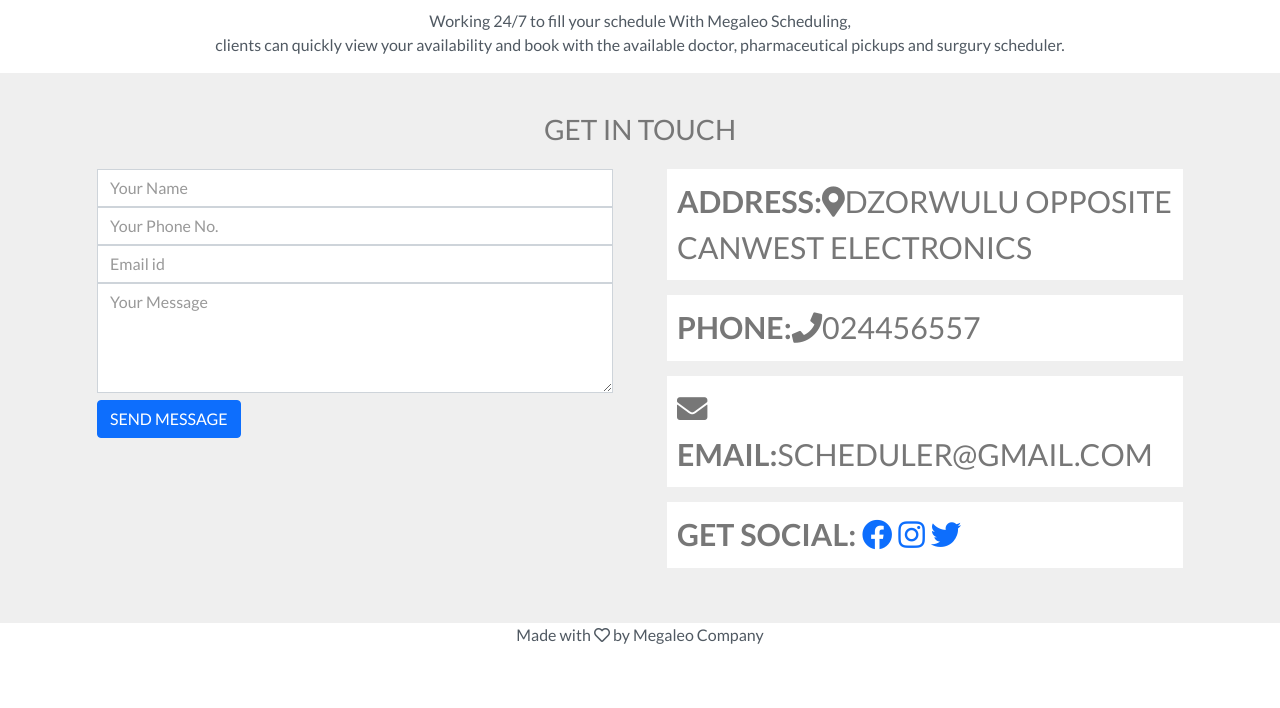
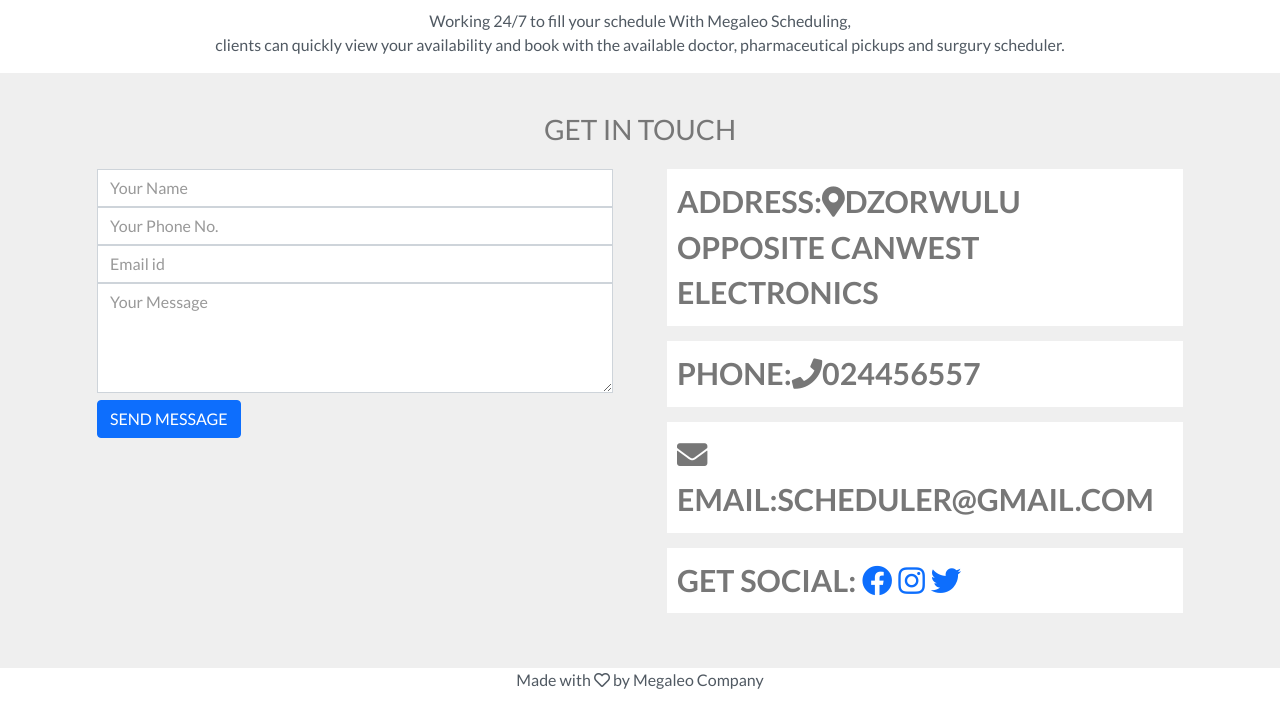
Before and after one commit to BrightAugustt/SCHEDULER, a PHP site: page /index2.html in a window 1280 px wide. Shown: the part 2126-2834 px from the top of the page. Before the commit the page ends 2770 px from the top, so only its background shows below. Run offline with PHP 8.4, Linux system fonts and the light colour scheme; some libraries are stand-ins or nearby versions.

Commit message:
Update sstyle.css

```diff
--- a/RidgeHospitalwebsite/sstyle.css
+++ b/RidgeHospitalwebsite/sstyle.css
@@ -152,7 +152,7 @@
 	color: #777;
 
 	font-size: 1.9rem;
-	font-weight: 500;
+	font-weight:700;
 	text-transform: uppercase;
 	/*padding-bottom: 1.9rem;*/
 }
```
